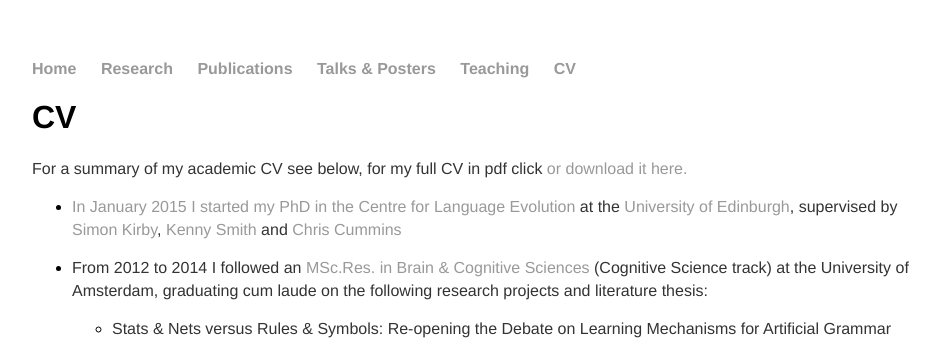
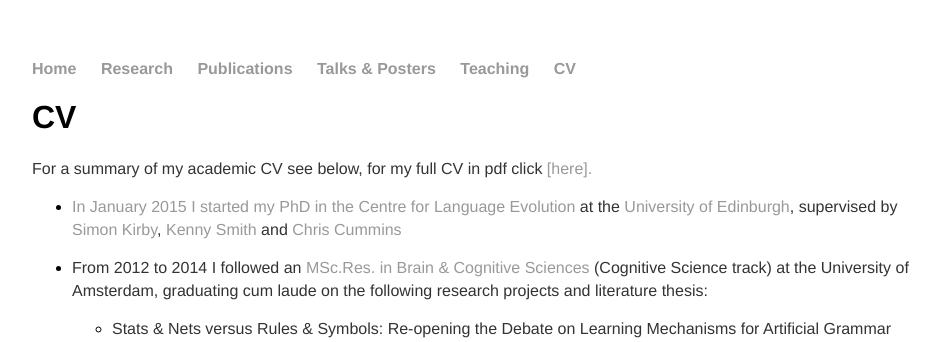
Before and after one commit to marieke-woensdregt/marieke-woensdregt.github.io, a Jekyll site: the page built from cv/index.html, in a window 1280 px wide. Shown: the top 342 px of the page, without its empty margins (160-1100 px from the left). Built offline with Jekyll 4.4.1, drawn with Linux system fonts in a browser that asks for light colours.

Commit message:
Update index.html

```diff
--- a/cv/index.html
+++ b/cv/index.html
@@ -7,7 +7,7 @@ title: CV
 	<p>
 		For a summary of my academic CV see below, for my full CV in pdf click
 		<A HREF="https://github.com/marieke-woensdregt/marieke-woensdregt.github.io/blob/master/pdfs/cv_M_Woensdregt_4_July_2017.pdf">
-		or download it here.
+		[here].
 		<ul>
 			<li><p> In January 2015 I started my PhD in the <a href="http://www.lel.ed.ac.uk/cle/">Centre for Language Evolution</a>
 				at the <a href="http://www.ed.ac.uk/">University of Edinburgh</a>,
```
